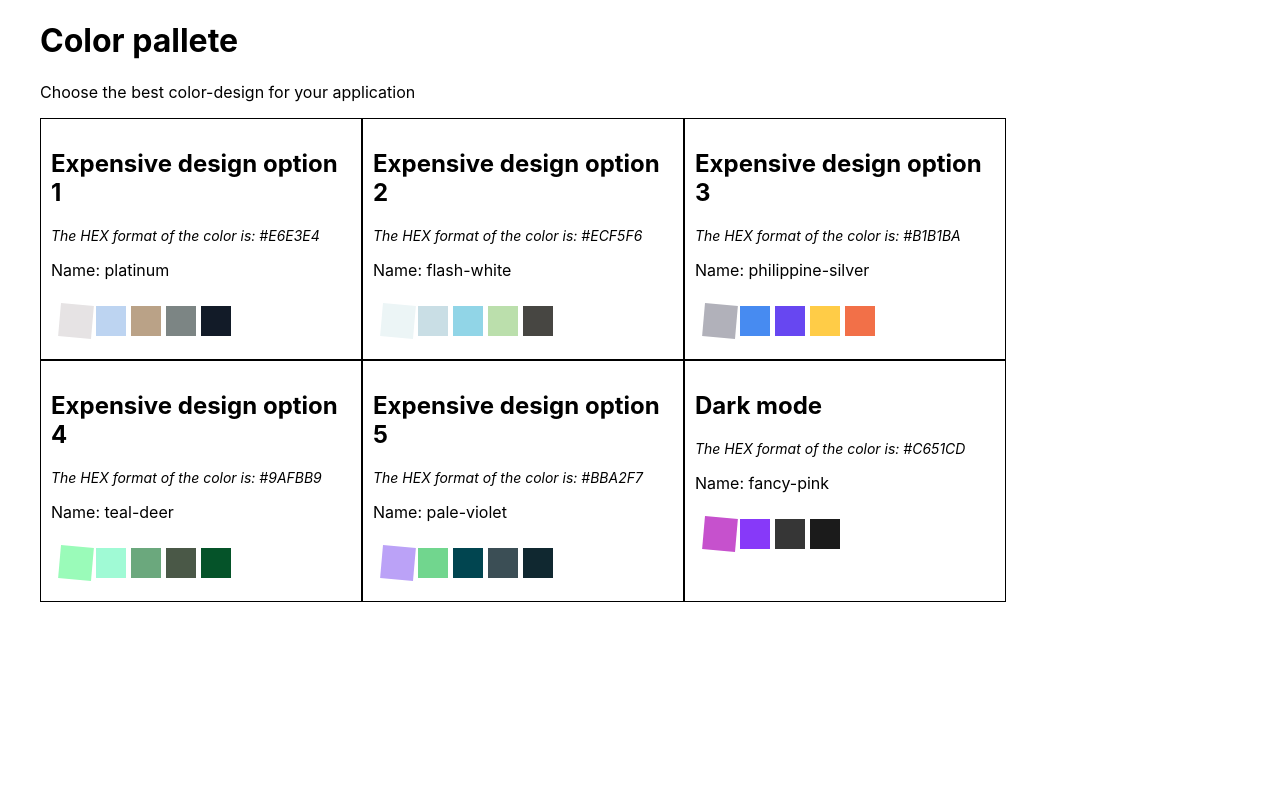
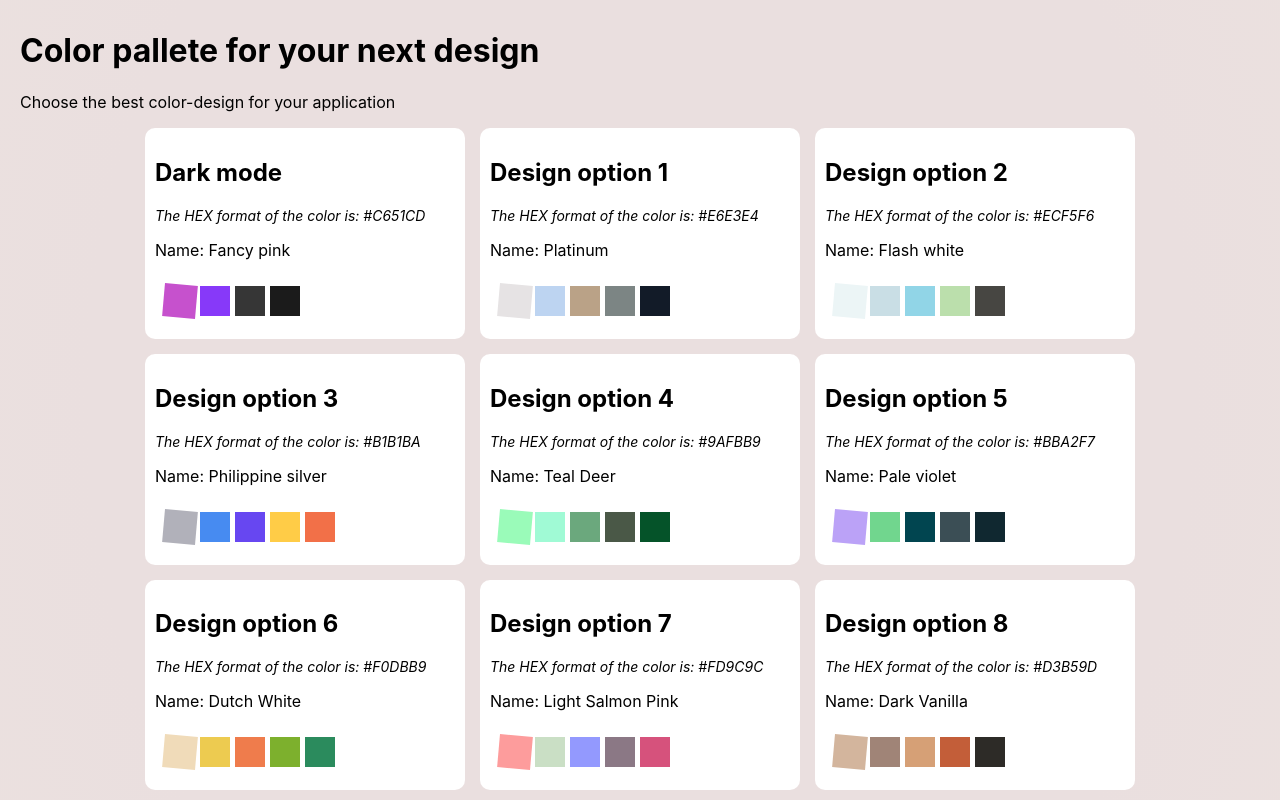
Before and after one commit to HelenFedoseeva/color-picker-react, a React (Create React App) app: page / in a window 1280 px wide. Built offline with nearby package versions, Linux system fonts and the light colour scheme.

Commit message:
add pallete and background color

```diff
--- a/src/App.js
+++ b/src/App.js
@@ -3,80 +3,91 @@ import ColorPicker from "./components/ColorPicker";
 import Layout from "./components/Layout";
 
 const colorPickerOption1 = [
-  { label: "platinum", color: "#E6E3E4" },
-  { label: "beau-blue", color: "#BDD4F1" },
-  { label: "pale-taupe", color: "#BAA287" },
-  { label: "html/css-grey", color: "#7C8584" },
-  { label: "dark-jungle-green", color: "#121B28" },
+  { label: "Platinum", color: "#E6E3E4" },
+  { label: "Beau blue", color: "#BDD4F1" },
+  { label: "Pale taupe", color: "#BAA287" },
+  { label: "Html/css-grey", color: "#7C8584" },
+  { label: "Dark jungle green", color: "#121B28" },
 ];
 
 const colorPickerOption2 = [
-  { label: "flash-white", color: "#ECF5F6" },
-  { label: "columbia-blue", color: "#C9DEE5" },
-  { label: "cornFlower", color: "#91D5E7" },
-  { label: "moss-green", color: "#BBDFAC" },
-  { label: "rifle-green", color: "#474642" },
+  { label: "Flash white", color: "#ECF5F6" },
+  { label: "Columbia blue", color: "#C9DEE5" },
+  { label: "CornFlower", color: "#91D5E7" },
+  { label: "Moss green", color: "#BBDFAC" },
+  { label: "Rifle green", color: "#474642" },
 ];
 
 const colorPickerOption3 = [
-  { label: "philippine-silver", color: "#B1B1BA" },
-  { label: "blueberry", color: "#478BF1" },
-  { label: "majorelle-blue", color: "#6747F1" },
-  { label: "maize", color: "#FFCC47" },
-  { label: "chinese-orange", color: "#F27048" },
+  { label: "Philippine silver", color: "#B1B1BA" },
+  { label: "Blueberry", color: "#478BF1" },
+  { label: "Majorelle blue", color: "#6747F1" },
+  { label: "Maize", color: "#FFCC47" },
+  { label: "Chinese orange", color: "#F27048" },
 ];
 
 const colorPickerOption4 = [
-  { label: "teal-deer", color: "#9AFBB9" },
-  { label: "magic-mint", color: "#A0FAD5" },
-  { label: "shiny-shamrock", color: "#6BA87D" },
-  { label: "gray-asparagus", color: "#4A5847" },
-  { label: "forest-green", color: "#055329" },
+  { label: "Teal Deer", color: "#9AFBB9" },
+  { label: "Magic Mint", color: "#A0FAD5" },
+  { label: "Shiny Shamrock", color: "#6BA87D" },
+  { label: "Gray Asparagus", color: "#4A5847" },
+  { label: "Forest green", color: "#055329" },
 ];
 
 const colorPickerOption5 = [
-  { label: "pale-violet", color: "#BBA2F7" },
-  { label: "malachite-green", color: "#71D68E" },
-  { label: "midnight-green", color: "#014550" },
-  { label: "outer-space", color: "#3B4E55" },
-  { label: "dark-gunmetal", color: "#102830" },
+  { label: "Pale violet", color: "#BBA2F7" },
+  { label: "Malachite green", color: "#71D68E" },
+  { label: "Midnight green", color: "#014550" },
+  { label: "Outer space", color: "#3B4E55" },
+  { label: "Dark gunmetal", color: "#102830" },
 ];
 
+const colorPickerOption6 = [
+  { label: "Dutch White", color: "#F0DBB9" },
+  { label: "Maize (Crayola)", color: "#EDCB50" },
+  { label: "Mandarin", color: "#EF7C4C" },
+  { label: "Green(RYB)", color: "#7DB02D" },
+  { label: "Sea green", color: "#2B8B5D" },
+];
+
+const colorPickerOption7 = [
+  { label: "Light Salmon Pink", color: "#FD9C9C" },
+  { label: "Pastel Grey", color: "#CADFC5" },
+  { label: "Jordy Blue", color: "#9399FE" },
+  { label: "Rocket Metallic", color: "#8B7885" },
+  { label: "Mystic", color: "#D6527C" },
+];
+
+const colorPickerOption8 = [
+  { label: "Dark Vanilla", color: "#D3B59D" },
+  { label: "Beaver", color: "#A08477" },
+  { label: "Crayola", color: "#D6A076" },
+  { label: "Dark Coral", color: "#C35E39" },
+  { label: "Pine Tree", color: "#2D2B27" },
+];
 const colorOptionsDarkMode = [
-  { label: "fancy-pink", color: "#C651CD" },
-  { label: "violet", color: "#8739F9" },
-  { label: "dark-grey", color: "#363636" },
-  { label: "bold-grey", color: "#1B1B1B" },
+  { label: "Fancy pink", color: "#C651CD" },
+  { label: "Violet", color: "#8739F9" },
+  { label: "Dark grey", color: "#363636" },
+  { label: "Bold grey", color: "#1B1B1B" },
 ];
 
 const App = () => {
   return (
     <>
       <Layout>
-        <h1>Color pallete</h1>
+        <h1>Color pallete for your next design</h1>
         <p>Choose the best color-design for your application</p>
         <div className="pallete-container">
-          <ColorPicker
-            options={colorPickerOption1}
-            title={"Expensive design option 1"}
-          />
-          <ColorPicker
-            options={colorPickerOption2}
-            title={"Expensive design option 2"}
-          />
-          <ColorPicker
-            options={colorPickerOption3}
-            title={"Expensive design option 3"}
-          />
-          <ColorPicker
-            options={colorPickerOption4}
-            title={"Expensive design option 4"}
-          />
-          <ColorPicker
-            options={colorPickerOption5}
-            title={"Expensive design option 5"}
-          />
           <ColorPicker options={colorOptionsDarkMode} title={"Dark mode"} />
+          <ColorPicker options={colorPickerOption1} title={"Design option 1"} />
+          <ColorPicker options={colorPickerOption2} title={"Design option 2"} />
+          <ColorPicker options={colorPickerOption3} title={"Design option 3"} />
+          <ColorPicker options={colorPickerOption4} title={"Design option 4"} />
+          <ColorPicker options={colorPickerOption5} title={"Design option 5"} />
+          <ColorPicker options={colorPickerOption6} title={"Design option 6"} />
+          <ColorPicker options={colorPickerOption7} title={"Design option 7"} />
+          <ColorPicker options={colorPickerOption8} title={"Design option 8"} />
         </div>
       </Layout>
     </>
--- a/src/components/ColorPicker/ColorPicker.css
+++ b/src/components/ColorPicker/ColorPicker.css
@@ -1,8 +1,10 @@
 .ColorPicker{
 width: 300px;
 
-border: 1px solid #000;
+border: none;
+border-radius: 10px;
 padding: 10px;
+background-color: #ffffff;
 }
 
 .colorPicker__container{
--- a/src/components/Layout/Layout.css
+++ b/src/components/Layout/Layout.css
@@ -1,5 +1,7 @@
 .container{
-    width: 1200px;
-    padding: 0px 20px;
+
+    padding: 10px 20px;
     margin: 0 auto;
+    background-image: radial-gradient(73% 147%, #EADFDF 59%, #ECE2DF 100%), radial-gradient(91% 146%, rgba(255, 255, 255, 0.50) 47%, rgba(0, 0, 0, 0.50) 100%);
+
 }
--- a/src/index.css
+++ b/src/index.css
@@ -16,4 +16,6 @@ code {
 .pallete-container{
   display: flex;
   flex-wrap: wrap;
+  justify-content: center;
+  gap: 15px;
 }
```
